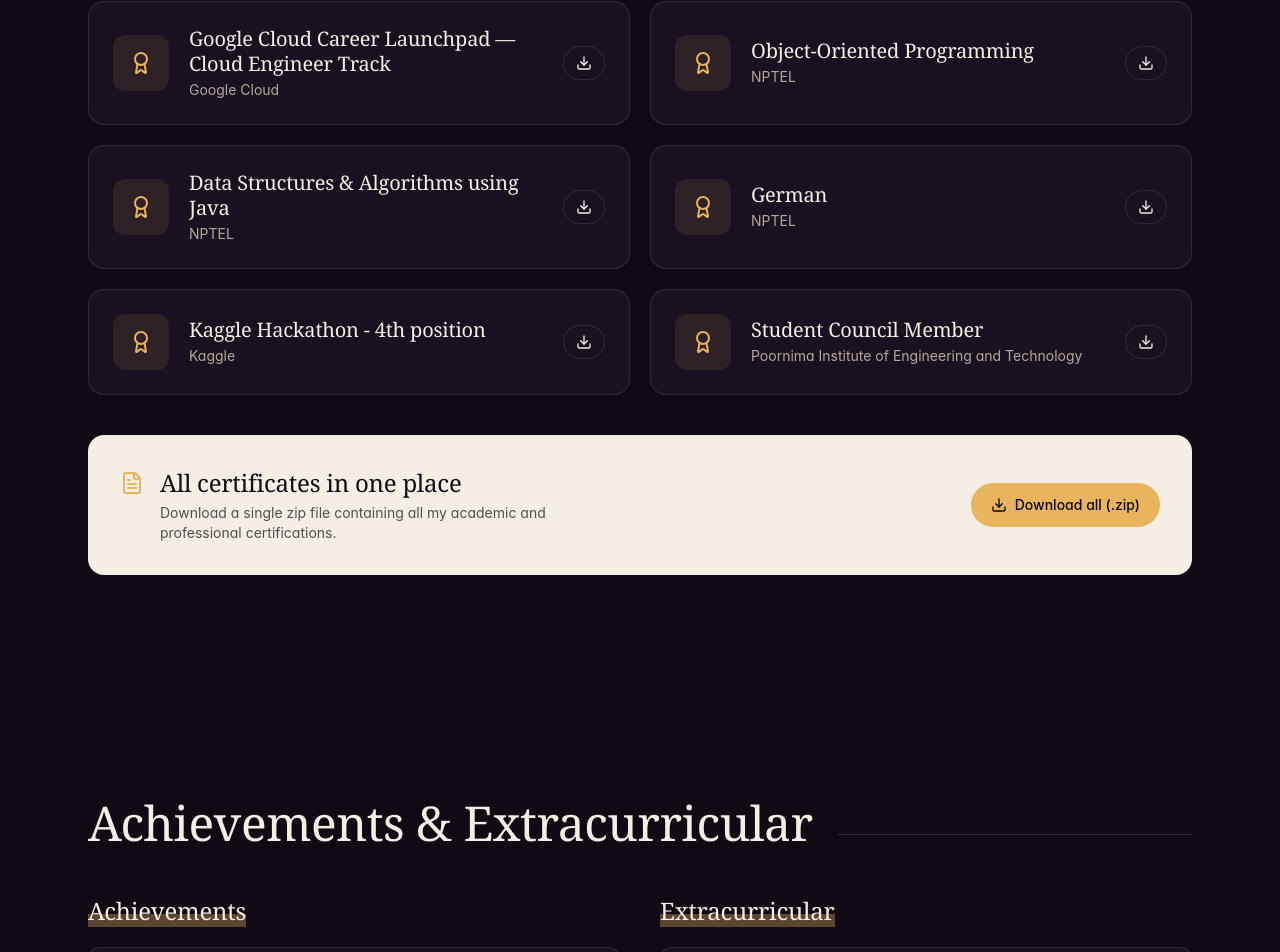
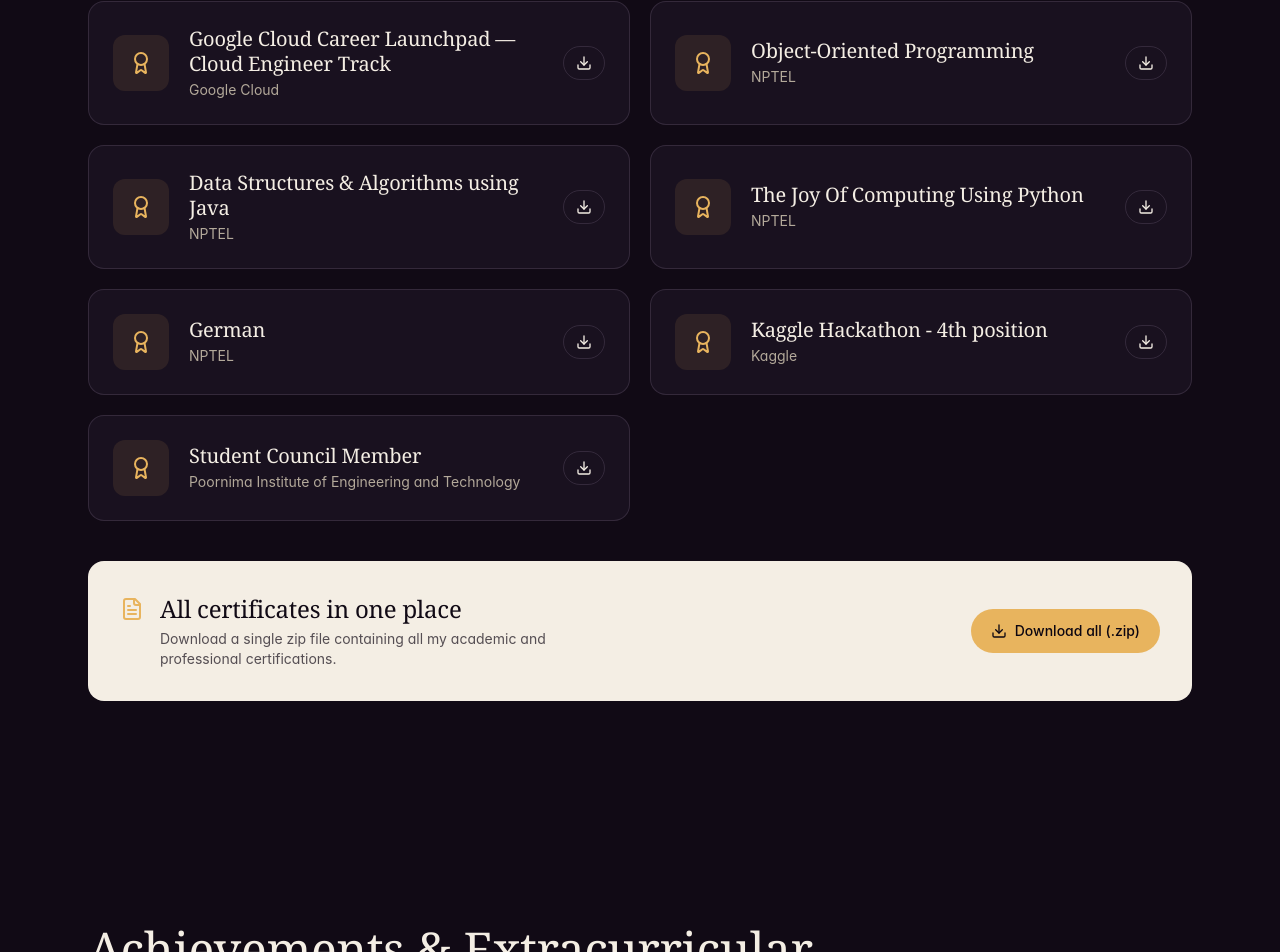
Before and after one commit to GAURIKAPAREEK/MYpersonalPortfolio, a React (Vite) app: page / in a window 1280 px wide. Shown: the part 5032-5984 px from the top of the page. Built offline with nearby package versions, Linux system fonts and the light colour scheme; the HTML template or start-up script is replaced by a standard one.

Commit message:
Update Certifications.tsx

```diff
--- a/src/components/portfolio/Certifications.tsx
+++ b/src/components/portfolio/Certifications.tsx
@@ -17,11 +17,18 @@
     issuer: "NPTEL",
     file: "/certificates/Data Structure and Algorithms using Java (1).pdf"
   },
+   {
+    name: "The Joy Of Computing Using Python",
+    issuer: "NPTEL",
+    file: "/certificates/Python.pdf"
+  },
+
   {
     name: "German",
     issuer: "NPTEL",
     file: "/certificates/German - I.pdf"
   },
+
   {
     name: "Kaggle Hackathon - 4th position",
     issuer: "Kaggle",
```
